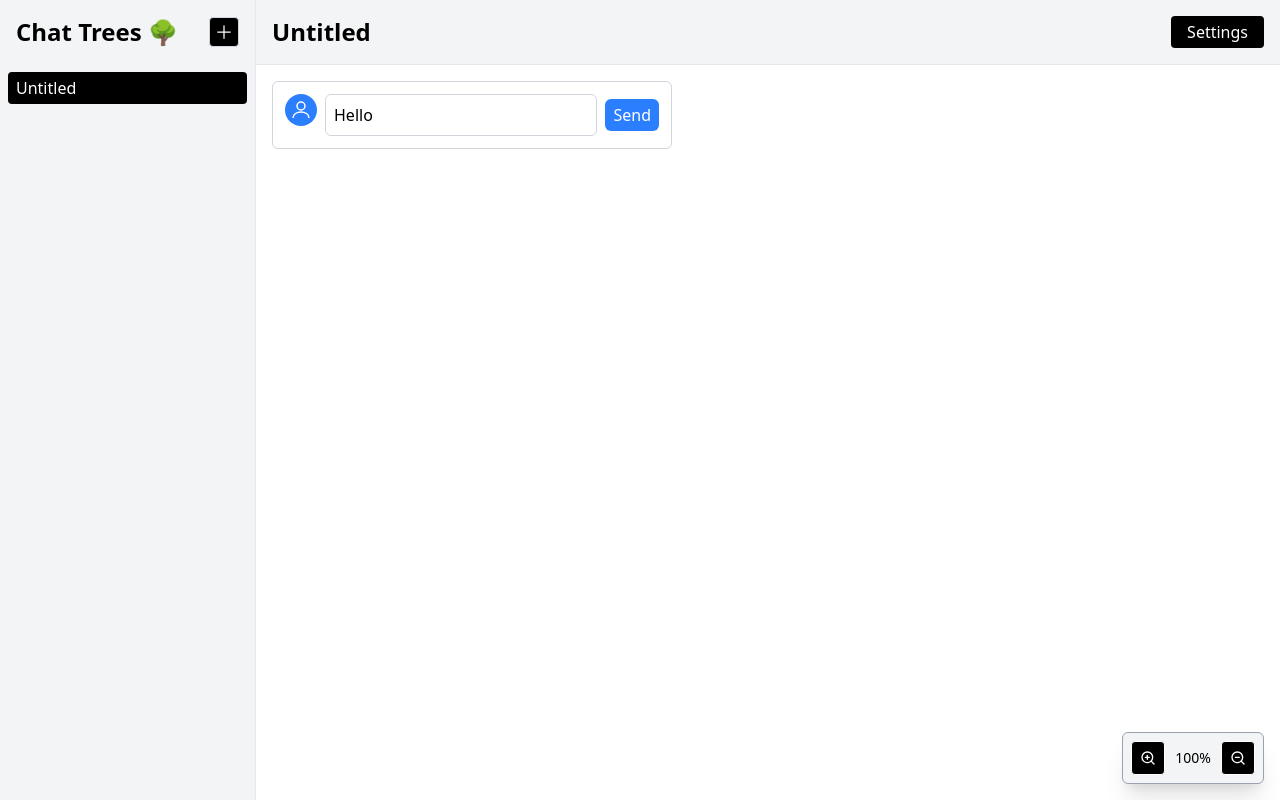
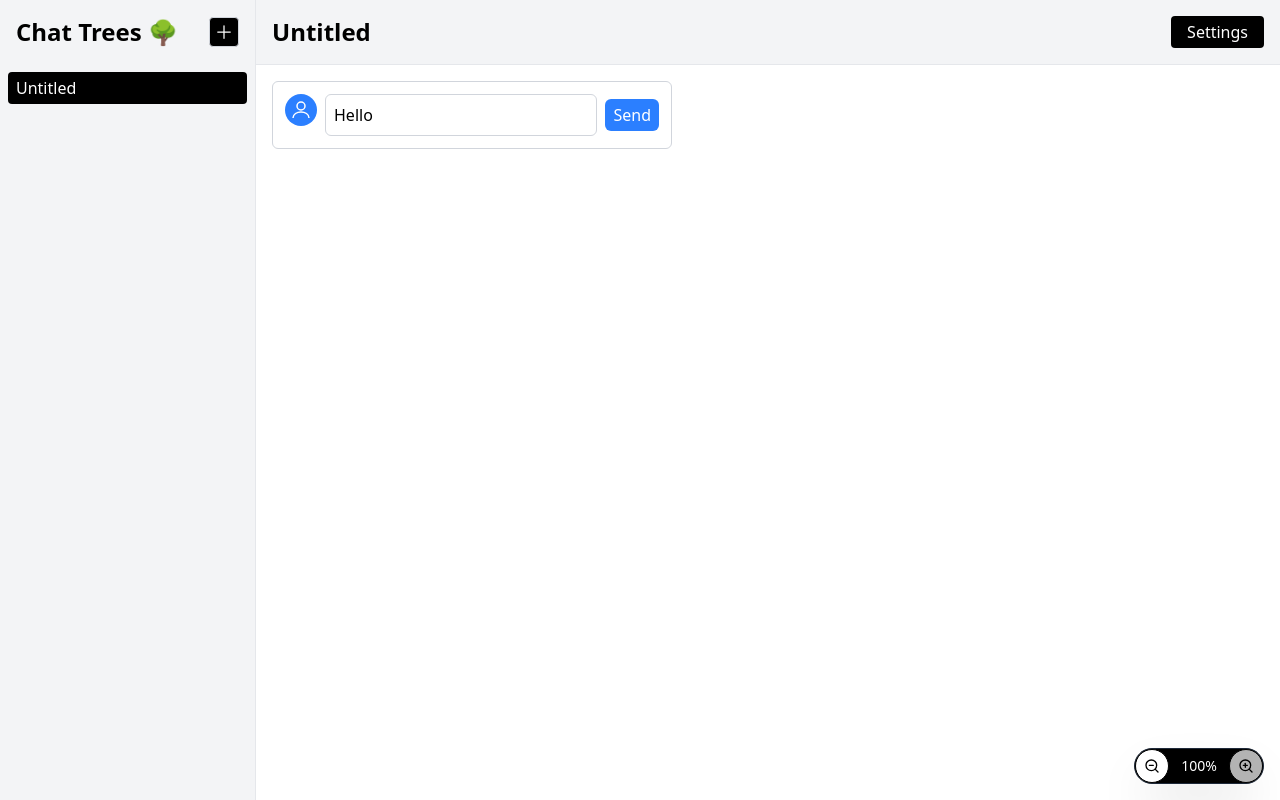
Before and after one commit to Utsav-Ladani/Chat-Tree, a React (Vite) app: page /chat/0 in a window 1280 px wide. Both pictures are taken after a click on the button 224 px from the left and 32 px from the top of the page. Built offline with nearby package versions, Linux system fonts and the light colour scheme.

Commit message:
Improve zoom control UI

```diff
--- a/src/components/ChatTree.jsx
+++ b/src/components/ChatTree.jsx
@@ -23,18 +23,31 @@ export default function ChatTree({ chatRootNode, parentRef, onAddChild, reRender
         }
     };
 
+    const isZoomOutDisabled = zoom <= 0.4;
+    const isZoomInDisabled = zoom >= 1;
+
     return (
         <main
             className="p-4 overflow-hidden relative"
             onWheel={handleWheel}
         >
-            <div className="absolute bottom-4 right-4 z-1 flex items-center gap-2 bg-gray-100 border border-gray-400 rounded-md shadow-xl p-2">
-                <button onClick={handleZoomIn} className="p-2 bg-black text-white border rounded hover:bg-gray-300 hover:text-black hover:border-gray-400">
+            <div className="absolute bottom-4 right-4 z-1 flex items-center gap-3 bg-black border border-gray-800 rounded-full shadow-2xl">
+                <button
+                    onClick={handleZoomOut}
+                    className={`p-2 bg-white text-black border border-black rounded-full disabled:opacity-70 disabled:cursor-not-allowed ${!isZoomOutDisabled ? 'hover:bg-gray-200' : ''}`}
+                    disabled={isZoomOutDisabled}
+                >
+                    <ZoomOut size={16} />
+                </button>
+                <span className="w-9 text-sm text-center font-medium text-white select-none">
+                    {Math.round(zoom * 100)}%
+                </span>
+                <button
+                    onClick={handleZoomIn}
+                    className={`p-2 bg-white text-black border border-black rounded-full disabled:opacity-70 disabled:cursor-not-allowed ${!isZoomInDisabled ? 'hover:bg-gray-200' : ''}`}
+                    disabled={isZoomInDisabled}
+                >
                     <ZoomIn size={16} />
-                </button>
-                <span className="w-10 text-sm text-center">{Math.round(zoom * 100)}%</span>
-                <button onClick={handleZoomOut} className="p-2 bg-black text-white border rounded hover:bg-gray-300 hover:text-black hover:border-gray-400">
-                    <ZoomOut size={16} />
                 </button>
             </div>
             <div
```
